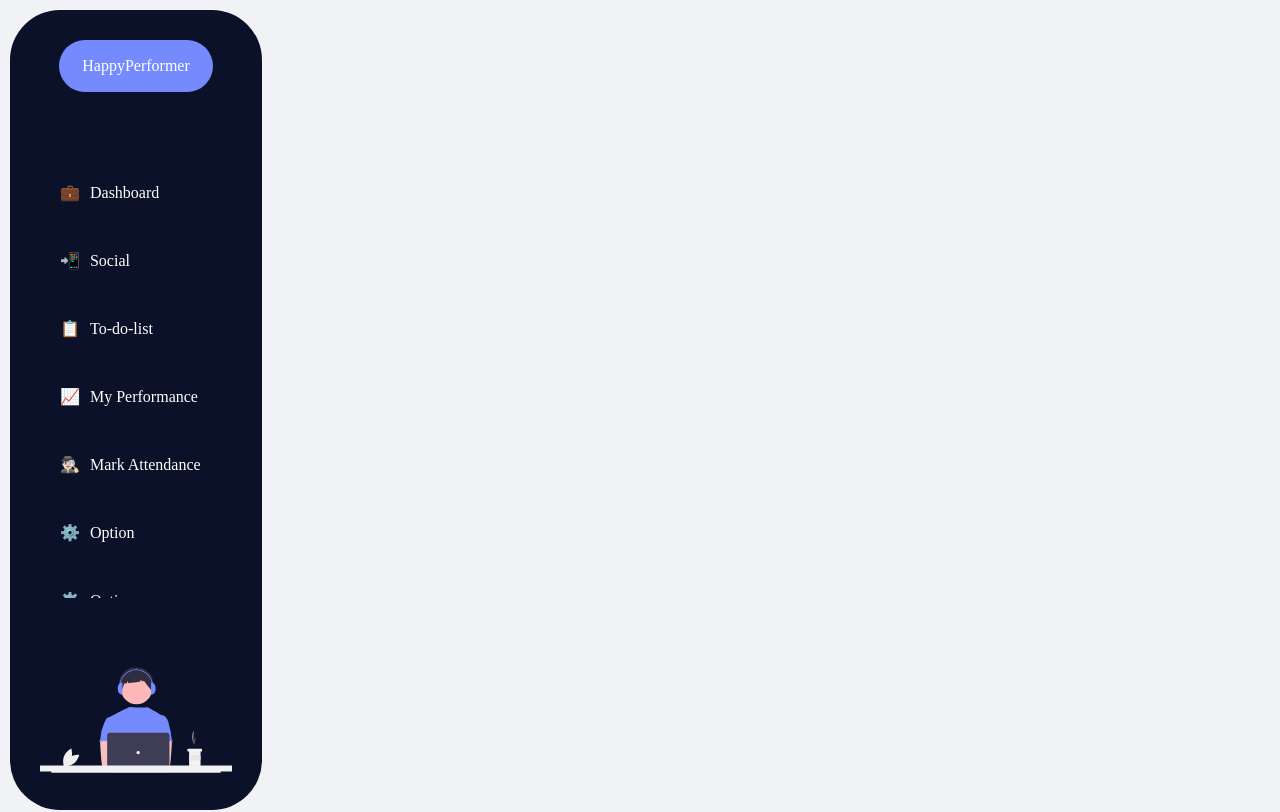
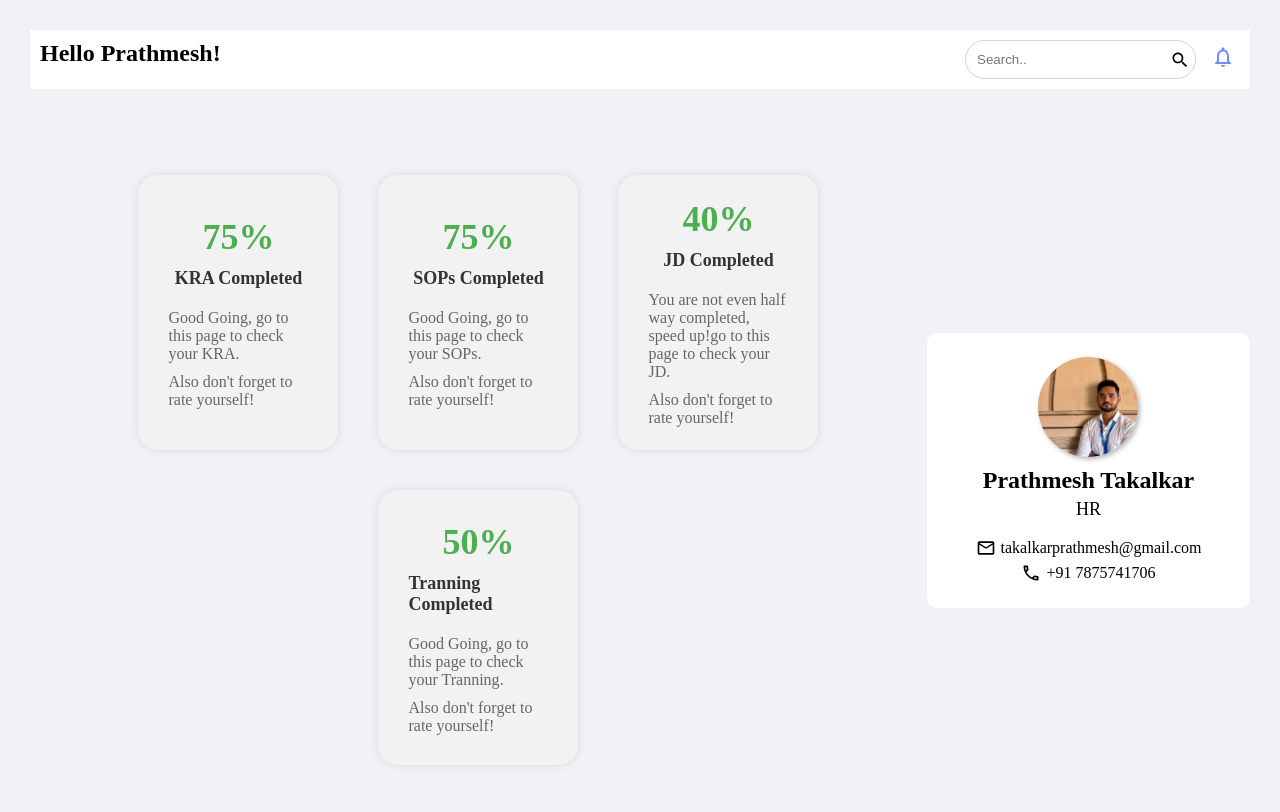
Before and after one commit to DIPAYANPOREL/HappyPerformer, a React (Vite) app in the folder Frontend/: page /dashboard in a window 1280 px wide. Shown: the top 812 px of the page. Built offline with nearby package versions, Linux system fonts and the light colour scheme.

Commit message:
Dashboard Design 60% done

```diff
--- /dev/null
+++ b/Frontend/src/Components/Software Components/Dashboard/Nav.jsx
@@ -0,0 +1,67 @@
+import NotificationsNoneOutlinedIcon from "@mui/icons-material/NotificationsNoneOutlined";
+import SearchOutlinedIcon from "@mui/icons-material/SearchOutlined";
+import styled from "styled-components";
+const Container = styled.div`
+  background-color: white;
+  color: black;
+  padding: 10px;
+  display: flex;
+  justify-content: space-between;
+  margin-bottom: 1rem;
+`;
+const NameSection = styled.div`
+  font-size: 1.5rem;
+  font-weight: bold;
+`;
+const MenuItems = styled.div`
+  display: flex;
+  justify-content: space-between;
+`;
+const InputBar = styled.input`
+  padding: 6px;
+  border: 1px solid #ccc;
+  border-radius: 15px;
+  margin-right: 10px;
+  border: none;
+`;
+const NotificationBar = styled.div`
+  color: #758bfd;
+  padding: 5px;
+  cursor: pointer;
+  &:hover {
+    transform: scale(1.1);
+  }
+`;
+
+const Search = styled.div`
+  padding: 5px;
+  border: 0.5px solid lightgray;
+  display: flex;
+  align-items: center;
+  margin-left: 25px;
+  background-color: white;
+  border-radius: 20px;
+  margin-right: 10px;
+`;
+
+const Nav = () => {
+  return (
+    <Container>
+      <NameSection>Hello Prathmesh! </NameSection>
+      <MenuItems>
+        <Search>
+          <InputBar placeholder="Search.." />
+          <SearchOutlinedIcon
+            style={{ color: "black", fontSize: 20, cursor: "pointer" }}
+          />
+        </Search>
+
+        <NotificationBar>
+          <NotificationsNoneOutlinedIcon />
+        </NotificationBar>
+      </MenuItems>
+    </Container>
+  );
+};
+
+export default Nav;
--- /dev/null
+++ b/Frontend/src/Components/Software Components/Dashboard/NotificationSec.jsx
@@ -0,0 +1,24 @@
+import React from "react";
+import styled from "styled-components";
+
+const Container = styled.div`
+  display: flex;
+  align-items: center;
+  justify-content: center;
+  width: 100%;
+  height: 50px;
+  padding: 5px;
+  margin: 1rem 0;
+  background-color: #fff;
+  border-radius: 20px;
+  border-bottom: 1px solid #ddd;
+  font-size: 16px;
+  color: #333;
+  cursor: pointer;
+`;
+
+const NotificationSec = () => {
+  return <Container>Notification will be here..</Container>;
+};
+
+export default NotificationSec;
--- /dev/null
+++ b/Frontend/src/Components/Software Components/Dashboard/ProfileCard.jsx
@@ -0,0 +1,96 @@
+import CallOutlinedIcon from "@mui/icons-material/CallOutlined";
+import EmailOutlinedIcon from "@mui/icons-material/EmailOutlined";
+import React from "react";
+import styled from "styled-components";
+import Pt from "../../../assets/Prathmesh.png";
+
+const Container = styled.div`
+  height: 275px;
+  width: 355px;
+  margin: 0px 10px;
+  display: flex;
+  flex-direction: column;
+  align-items: center;
+  justify-content: space-around;
+  background-color: white;
+  border-radius: 10px;
+  padding: 20px;
+  cursor: pointer;
+  transition: transform 0.2s ease-in-out;
+  &:hover {
+    transform: scale(1.1);
+  }
+`;
+
+const ProfileInfo = styled.div`
+  display: flex;
+  flex-direction: column;
+  align-items: center;
+`;
+
+const Pic = styled.img`
+  width: 100px;
+  height: 100px;
+  border-radius: 50%;
+  object-fit: cover;
+  box-shadow: 2px 2px 5px rgba(0, 0, 0, 0.3);
+`;
+
+const Name = styled.div`
+  font-size: 24px;
+  font-weight: bold;
+  margin-top: 10px;
+`;
+
+const Department = styled.div`
+  font-size: 18px;
+  margin-top: 5px;
+`;
+
+const ContactInfo = styled.div`
+  display: flex;
+  flex-direction: column;
+  align-items: center;
+`;
+
+const Mail = styled.div`
+  display: flex;
+  align-items: center;
+  font-size: 16px;
+  margin-top: 10px;
+`;
+
+const Tel = styled.div`
+  display: flex;
+  align-items: center;
+  font-size: 16px;
+  margin-top: 5px;
+`;
+
+const ProfileCard = () => {
+  return (
+    <Container>
+      <ProfileInfo>
+        <Pic src={Pt} />
+        <Name>Prathmesh Takalkar</Name>
+        <Department>HR</Department>
+      </ProfileInfo>
+      <ContactInfo>
+        <Mail>
+          <EmailOutlinedIcon
+            style={{ color: "black", fontSize: 20, marginRight: "5px" }}
+          />
+          takalkarprathmesh@gmail.com
+        </Mail>
+        <Tel>
+          <CallOutlinedIcon
+            style={{ color: "black", fontSize: 20, marginRight: "5px" }}
+          />
+          +91 7875741706
+        </Tel>
+      </ContactInfo>
+    </Container>
+  );
+};
+
+export default ProfileCard;
--- /dev/null
+++ b/Frontend/src/Components/Software Components/Dashboard/TargetCard.jsx
@@ -0,0 +1,70 @@
+import React from "react";
+import styled from "styled-components";
+
+const Container = styled.div`
+  display: flex;
+  flex-direction: column;
+  justify-content: center;
+  align-items: center;
+  width: 200px;
+  height: 275px;
+  background-color: #f2f2f2;
+  border-radius: 20px;
+  box-shadow: 0px 0px 10px rgba(0, 0, 0, 0.1);
+  padding: 30px;
+  margin: 20px 20px 20px;
+  cursor: pointer;
+  transition: transform 0.2s ease-in-out;
+  &:hover {
+    transform: scale(1.1);
+  }
+`;
+
+const Percentage = styled.div`
+  font-size: 36px;
+  font-weight: bold;
+  color: #4caf50;
+`;
+
+const SectionPart = styled.div`
+  font-size: 18px;
+  font-weight: bold;
+  color: #333;
+  margin-top: 10px;
+`;
+
+const Text1 = styled.div`
+  font-size: 16px;
+  color: #666;
+  margin-top: 20px;
+`;
+
+const Text2 = styled.div`
+  font-size: 16px;
+  color: #666;
+  margin-top: 10px;
+`;
+
+const TargetCard = (props) => {
+  return (
+    <Container>
+      <Percentage>{props.percentage}%</Percentage>
+      <SectionPart>{props.type} Completed</SectionPart>
+      <Text1>
+        {props.percentage < 50 ? (
+          <>
+            You are not even half way completed, speed up!go to this page to
+            check your {props.type}.
+          </>
+        ) : props.percentage == 100 ? (
+          <>Well done, no more {props.type} for now!</>
+        ) : (
+          <>Good Going, go to this page to check your {props.type}.</>
+        )}
+      </Text1>
+      <Text2>Also don't forget to rate yourself!</Text2>
+    </Container>
+  );
+};
+
+export default TargetCard;
--- a/Frontend/src/Pages/Software/DashBoard/Dashboard.jsx
+++ b/Frontend/src/Pages/Software/DashBoard/Dashboard.jsx
@@ -1,16 +1,83 @@
 import React from "react";
 import styled from "styled-components";
-import SideBar from "../../../Components/Software Components/Dashboard/SideBar";
+// import Nav from "../../../Components/Software Components/Dashboard/Nav";
+// import SideBar from "../../../Components/Software Components/Dashboard/SideBar";
+import Nav from "../../../Components/Software Components/Dashboard/Nav";
+import NotificationSec from "../../../Components/Software Components/Dashboard/NotificationSec";
+import ProfileCard from "../../../Components/Software Components/Dashboard/ProfileCard";
+import TargetCard from "../../../Components/Software Components/Dashboard/TargetCard";
 
 const Container = styled.div`
   background-color: #f1f2f6;
   padding: 10px;
+  display: flex;
+  flex-direction: column;
+`;
+const Cards = styled.div`
+  width: 80%;
+  display: flex;
+  justify-content: center;
+  align-items: center;
+  flex-wrap: wrap;
+  @media (max-width: 768px) {
+    flex-direction: column;
+    width: 100%;
+    margin: 10px 0px;
+    flex-wrap: wrap;
+  }
 `;
 
+const NotificationSection = styled.div`
+  width: 40%;
+  height: 300px;
+  padding: 20px;
+  background-color: #f1f2f6;
+  overflow-y: auto;
+  margin: 10px;
+`;
+
+const LeaderBoard = styled.div``;
+const TopContainer = styled.div`
+  width: 100%;
+  padding: 20px;
+`;
+const MiddleContainer = styled.div`
+  display: flex;
+  justify-content: space-between;
+  width: 100%;
+  padding: 20px;
+  margin: 10px;
+  align-items: center;
+`;
+const BottomContainer = styled.div`
+  display: flex;
+  justify-content: space-between;
+  width: 100%;
+  padding: 20px;
+`;
 const Dashboard = () => {
   return (
     <Container>
-      <SideBar />
+      <TopContainer>
+        <Nav />
+      </TopContainer>
+      <MiddleContainer>
+        <Cards>
+          <TargetCard type="KRA" percentage={75} backgroundColor="#ffc107" />
+          <TargetCard percentage="75" type="SOPs" />
+          <TargetCard percentage="40" type="JD" />
+          <TargetCard percentage="50" type="Tranning" />
+        </Cards>
+        <ProfileCard />
+      </MiddleContainer>
+      <BottomContainer>
+        <NotificationSection>
+          <NotificationSec />
+          <NotificationSec />
+          <NotificationSec />
+        </NotificationSection>
+        <LeaderBoard></LeaderBoard>
+      </BottomContainer>
     </Container>
   );
 };
```
